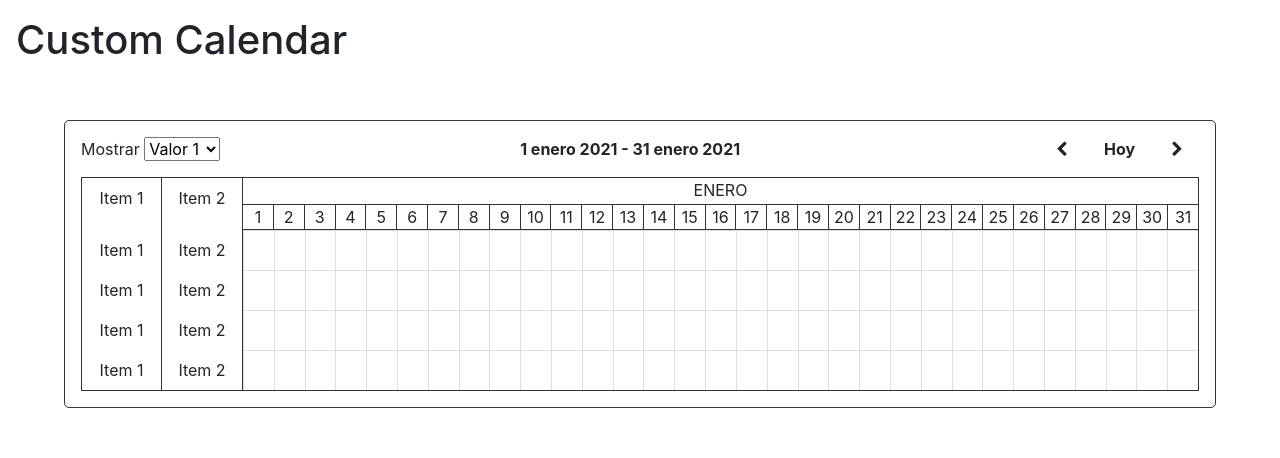
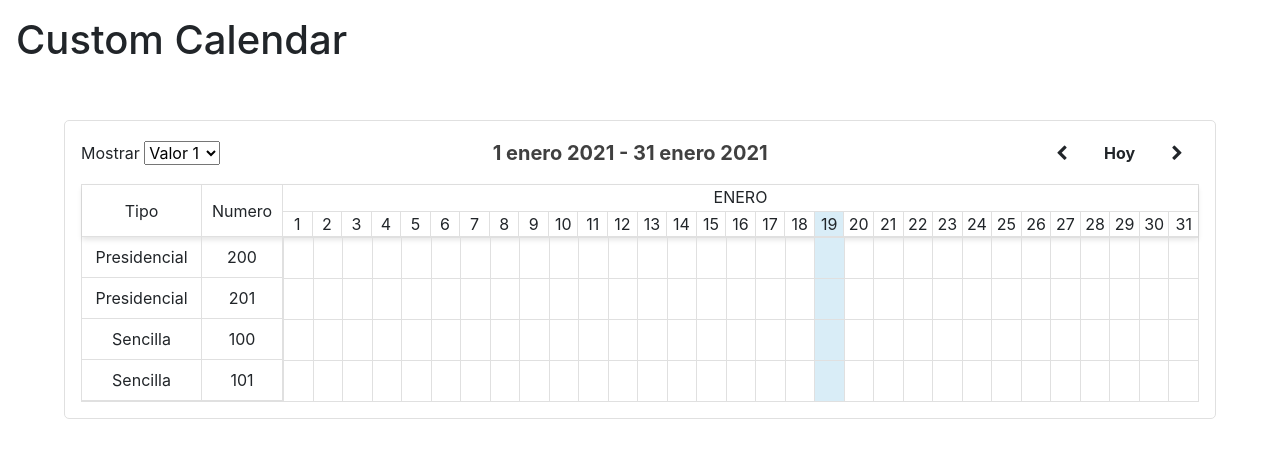
Before and after one commit to AndreyPootMay/calendar_reactive_mockup, a PHP site: page /index.html in a window 1280 px wide. Shown: the top 458 px of the page. Run offline with PHP 8.4, Linux system fonts and the light colour scheme.

Commit message:
modificaciones

```diff
--- a/css/styles.css
+++ b/css/styles.css
@@ -14,7 +14,7 @@ table {
 	width: 90%;
 	margin: auto;
 	margin-top: 2rem;
-	border: 1px solid #333333;
+	border: 1px solid #e0e0e0;
 	padding: 1rem;
 	border-radius: 5px;
 }
@@ -26,26 +26,42 @@ table {
 }
 
 .calendar__actions-date-view p {
+	border: 0;
+	font-size: 20px;
 	font-weight: bold;
+	width: 100%;
+	text-align: center;
+	left: 0;
+	padding: 1px 0 0 0;
+	color: rgba(0, 0, 0, 0.75);
 }
 
 .calendar__actions-switch-date span {
 	font-weight: bold;
 	cursor: pointer;
 	margin: 0 1rem;
+	transition: 0.3s all ease;
+}
+
+.calendar__actions-switch-date span:hover {
+	color: #007bff;
 }
 
 /*-------------------- Calendario --------------------*/
 .calendar {
-	border: 1px solid #333333;
+	border: 1px solid #e0e0e0;
 	margin-top: 1rem;
 }
 
 .calendar__container-header,
 .calendar__container-body {
 	display: grid;
-	grid-template-columns: 80px 80px auto;
+	grid-template-columns: 120px 80px auto;
 	border-collapse: collapse;
+}
+
+.calendar__container-header {
+	box-shadow: 0 3px 5px 0 rgba(0, 0, 0, 0.1) !important;
 }
 
 .calendar__container-body {
@@ -53,11 +69,15 @@ table {
 }
 
 .calendar__container-item-1 {
-	border-right: 1px solid #333333;
+	border-right: 1px solid #e0e0e0;
 }
 
 .calendar__container-item-1,
 .calendar__container-item-2 {
+	align-items: center;
+	border-bottom: 1px solid #e0e0e0;
+	display: flex;
+	justify-content: center;
 	padding: 0.5rem 0.5rem;
 	text-align: center;
 }
@@ -68,7 +88,7 @@ table {
 }
 
 .calendar__date-title {
-	border-left: 1px solid #333333;
+	border-left: 1px solid #e0e0e0;
 	text-align: center;
 }
 
@@ -84,15 +104,15 @@ table {
 }
 
 .calendar__date-dates > span {
-	border-left: 1px solid #333333;
-	border-top: 1px solid #333333;
-	border-bottom: 1px solid #333333;
+	border-left: 1px solid #e0e0e0;
+	border-top: 1px solid #e0e0e0;
+	border-bottom: 1px solid #e0e0e0;
 	text-align: center;
 }
 
 .calendar__date-dates > div {
-	border-left: 1px solid #dddddd;
-	border-top: 1px solid #dddddd;
+	border-left: 1px solid #e0e0e0;
+	border-top: 1px solid #e0e0e0;
 	text-align: center;
 }
 
@@ -101,7 +121,7 @@ table {
 }
 
 .calendar__bookings-items {
-	border-left: 1px solid #333333;
+	border-left: 1px solid #e0e0e0;
 	display: grid;
 	font-size: 0;
 }
@@ -133,3 +153,7 @@ table {
 .clip-4 {
 	clip-path: polygon(100% 0, 100% 100%, 0% 100%);
 }
+
+.current-day {
+	background-color: #d9edf7;
+}
--- a/index.html
+++ b/index.html
@@ -33,272 +33,68 @@
 						</select>
 					</div>
 					<div class="calendar__actions-date-view">
-                    <p class="m-0" id="calendar-text">
-                        1 Ene 21 - 31 Ene 21
-                    </p>
+						<p class="m-0" id="calendar-text">1 Ene 21 - 31 Ene 21</p>
 					</div>
 					<div class="calendar__actions-switch-date">
-                    <span id="btnLeft"
-                        ><i class="fa fa-chevron-left"></i
-                    ></span>
+						<span id="btnLeft"><i class="fa fa-chevron-left"></i></span>
 						<span id="btnCurrent">Hoy</span>
-                    <span id="btnRight"
-                        ><i class="fa fa-chevron-right"></i
-                    ></span>
+						<span id="btnRight"><i class="fa fa-chevron-right"></i></span>
 					</div>
 				</div>
 
 				<div class="calendar">
 					<div class="calendar__container-header">
 						<div class="calendar__container-item-1">
-                        <span>Item 1</span>
+							<span>Tipo</span>
 						</div>
 						<div class="calendar__container-item-2">
-                        <span>Item 2</span>
+							<span>Numero</span>
 						</div>
 						<div class="calendar__date-container">
-                        <div
-                            class="calendar__date-title"
-                            id="calendar-monthTitle"
-                        >
-                            ENE
-                        </div>
-                        <div
-                            class="calendar__date-dates"
-                            id="calendar__days"
-                        ></div>
-                    </div>
-                </div>
-                <div class="calendar__container-body">
-                    <div class="calendar__container-item-1">
-                        <span>Item 1</span>
-                    </div>
-                    <div class="calendar__container-item-2">
-                        <span>Item 2</span>
-                    </div>
-                    <div class="calendar__bookings-items">
-                        <div class="calendar__date-dates booking-days">
-                            <!-- <div data-day="1" style="border-bottom: none;">
-                        <span class="booking clip-4" style="background: #A50CA0;" data-toggle="tooltip" data-placement="top" title="Booking 1"></span>
-                    </div>
-                    <div data-day="2" style="border: none;">
-                        <span class="booking" style="background: #A50CA0;" data-toggle="tooltip" data-placement="top" title="Booking 1"></span>
-                    </div>
-                    <div data-day="3" style="border: none;">
-                        <span class="booking clip-2" style="background: #A50CA0;" data-toggle="tooltip" data-placement="top" title="Booking 1"></span>
-                        <span class="booking clip-1" style="background: #FFFC44;" data-toggle="tooltip" data-placement="bottom" title="Booking 2"></span>
-                    </div>
-                    <div data-day="4" style="border: none;">
-                        <span class="booking clip-2" style="background: #FFFC44;" data-toggle="tooltip" data-placement="bottom" title="Booking 2"></span>
-                    </div>
-                    <div data-day="5"></div>
-                    <div data-day="6"></div>
-                    <div data-day="7"></div>
-                    <div data-day="8"></div>
-                    <div data-day="9"></div>
-                    <div data-day="10"></div>
-                    <div data-day="11"></div>
-                    <div data-day="12"></div>
-                    <div data-day="13"></div>
-                    <div data-day="14"></div>
-                    <div data-day="15"></div>
-                    <div data-day="16"></div>
-                    <div data-day="17"></div>
-                    <div data-day="18"></div>
-                    <div data-day="19"></div>
-                    <div data-day="20"></div>
-                    <div data-day="21"></div>
-                    <div data-day="22"></div>
-                    <div data-day="23"></div>
-                    <div data-day="24"></div>
-                    <div data-day="25"></div>
-                    <div data-day="26"></div>
-                    <div data-day="27"></div>
-                    <div data-day="28"></div>
-                    <div data-day="29"></div>
-                    <div data-day="30"></div>
-                    <div data-day="31"></div> -->
+							<div class="calendar__date-title" id="calendar-monthTitle">ENE</div>
+							<div class="calendar__date-dates" id="calendar__days"></div>
 						</div>
 					</div>
 
+					<div class="calendar__container-body">
 						<div class="calendar__container-item-1">
-                        <span>Item 1</span>
+							<span>Presidencial</span>
 						</div>
 						<div class="calendar__container-item-2">
-                        <span>Item 2</span>
+							<span>200</span>
 						</div>
 						<div class="calendar__bookings-items">
-                        <div class="calendar__date-dates booking-days">
-                            <!-- <div data-day="1"></div>
-                    <div data-day="2"></div>
-                    <div data-day="3"></div>
-                    <div data-day="4"></div>
-                    <div data-day="5"></div>
-                    <div data-day="6"></div>
-                    <div data-day="7"></div>
-                    <div data-day="8"></div>
-                    <div data-day="9" style="border-bottom: none;">
-                        <span class="booking clip-4" style="background: #210CA5;" data-toggle="tooltip" data-placement="top" title="Booking 3"></span>
-                    </div>
-                    <div data-day="10" style="border: none;">
-                        <span class="booking" style="background: #210CA5;" data-toggle="tooltip" data-placement="top" title="Booking 3"></span>
-                    </div>
-                    <div data-day="11" style="border: none;">
-                        <span class="booking" style="background: #210CA5;" data-toggle="tooltip" data-placement="top" title="Booking 3"></span>
-                    </div>
-                    <div data-day="12" style="border: none;">
-                        <span class="booking clip-2" style="background: #210CA5;" data-toggle="tooltip" data-placement="top" title="Booking 3"></span>
-                    </div>
-                    <div data-day="13"></div>
-                    <div data-day="14"></div>
-                    <div data-day="15"></div>
-                    <div data-day="16"></div>
-                    <div data-day="17"></div>
-                    <div data-day="18"></div>
-                    <div data-day="19"></div>
-                    <div data-day="20"></div>
-                    <div data-day="21" style="border-bottom: none;">
-                        <span class="booking clip-4" style="background: #0CA589;" data-toggle="tooltip" data-placement="top" title="Booking 3"></span>
-                    </div>
-                    <div data-day="22" style="border: none;">
-                        <span class="booking" style="background: #0CA589;" data-toggle="tooltip" data-placement="top" title="Booking 3"></span>
-                    </div>
-                    <div data-day="23" style="border: none;">
-                        <span class="booking" style="background: #0CA589;" data-toggle="tooltip" data-placement="top" title="Booking 3"></span>
-                    </div>
-                    <div data-day="24" style="border: none;">
-                        <span class="booking" style="background: #0CA589;" data-toggle="tooltip" data-placement="top" title="Booking 3"></span>
-                    </div>
-                    <div data-day="25" style="border: none;">
-                        <span class="booking clip-2" style="background: #0CA589;" data-toggle="tooltip" data-placement="top" title="Booking 3"></span>
-                    </div>
-                    <div data-day="26"></div>
-                    <div data-day="27"></div>
-                    <div data-day="28"></div>
-                    <div data-day="29"></div>
-                    <div data-day="30"></div>
-                    <div data-day="31"></div> -->
-                        </div>
+							<div class="calendar__date-dates booking-days"></div>
 						</div>
 
 						<div class="calendar__container-item-1">
-                        <span>Item 1</span>
+							<span>Presidencial</span>
 						</div>
 						<div class="calendar__container-item-2">
-                        <span>Item 2</span>
+							<span>201</span>
 						</div>
 						<div class="calendar__bookings-items">
-                        <div class="calendar__date-dates booking-days">
-                            <!-- <div data-day="1"></div>
-                    <div data-day="2"></div>
-                    <div data-day="3"></div>
-                    <div data-day="4"></div>
-                    <div data-day="5"></div>
-                    <div data-day="6"></div>
-                    <div data-day="7"></div>
-                    <div data-day="8"></div>
-                    <div data-day="9"></div>
-                    <div data-day="10"></div>
-                    <div data-day="11"></div>
-                    <div data-day="12"></div>
-                    <div data-day="13"></div>
-                    <div data-day="14" style="border-bottom: none;">
-                        <span class="booking clip-4" style="background-color: crimson;"></span>
-                    </div>
-                    <div data-day="15" style="border: none;">
-                        <span class="booking" style="background-color: crimson;"></span>
-                    </div>
-                    <div data-day="16" style="border: none;">
-                        <span class="booking" style="background-color: crimson;"></span>
-                    </div>
-                    <div data-day="17" style="border: none;">
-                        <span class="booking" style="background-color: crimson;"></span>
-                    </div>
-                    <div data-day="18" style="border: none;">
-                        <span class="booking" style="background-color: crimson;"></span>
-                    </div>
-                    <div data-day="19" style="border: none;">
-                        <span class="booking" style="background-color: crimson;"></span>
-                    </div>
-                    <div data-day="20" style="border: none;">
-                        <span class="booking" style="background-color: crimson;"></span>
-                    </div>
-                    <div data-day="21" style="border: none;">
-                        <span class="booking" style="background-color: crimson;"></span>
-                    </div>
-                    <div data-day="22" style="border: none;">
-                        <span class="booking clip-2" style="background-color: crimson;"></span>
-                    </div>
-                    <div data-day="23"></div>
-                    <div data-day="24"></div>
-                    <div data-day="25"></div>
-                    <div data-day="26"></div>
-                    <div data-day="27"></div>
-                    <div data-day="28"></div>
-                    <div data-day="29"></div>
-                    <div data-day="30"></div>
-                    <div data-day="31"></div> -->
-                        </div>
+							<div class="calendar__date-dates booking-days"></div>
 						</div>
 
 						<div class="calendar__container-item-1">
-                        <span>Item 1</span>
+							<span>Sencilla</span>
 						</div>
 						<div class="calendar__container-item-2">
-                        <span>Item 2</span>
+							<span>100</span>
 						</div>
 						<div class="calendar__bookings-items">
-                        <div class="calendar__date-dates booking-days">
-                            <!-- <div data-day="1"></div>
-                    <div data-day="2"></div>
-                    <div data-day="3"></div>
-                    <div data-day="4"></div>
-                    <div data-day="5"></div>
-                    <div data-day="6"></div>
-                    <div data-day="7"></div>
-                    <div data-day="8"></div>
-                    <div data-day="9"></div>
-                    <div data-day="10"></div>
-                    <div data-day="11"></div>
-                    <div data-day="12"></div>
-                    <div data-day="13"></div>
-                    <div data-day="14" style="border-bottom: none;">
-                        <span class="booking clip-4" style="background-color: crimson;"></span>
+							<div class="calendar__date-dates booking-days"></div>
 						</div>
-                    <div data-day="15" style="border: none;">
-                        <span class="booking" style="background-color: crimson;"></span>
+
+						<div class="calendar__container-item-1">
+							<span>Sencilla</span>
 						</div>
-                    <div data-day="16" style="border: none;">
-                        <span class="booking" style="background-color: crimson;"></span>
+						<div class="calendar__container-item-2">
+							<span>101</span>
 						</div>
-                    <div data-day="17" style="border: none;">
-                        <span class="booking" style="background-color: crimson;"></span>
-                    </div>
-                    <div data-day="18" style="border: none;">
-                        <span class="booking" style="background-color: crimson;"></span>
-                    </div>
-                    <div data-day="19" style="border: none;">
-                        <span class="booking" style="background-color: crimson;"></span>
-                    </div>
-                    <div data-day="20" style="border: none;">
-                        <span class="booking" style="background-color: crimson;"></span>
-                    </div>
-                    <div data-day="21" style="border: none;">
-                        <span class="booking" style="background-color: crimson;"></span>
-                    </div>
-                    <div data-day="22" style="border: none;">
-                        <span class="booking clip-2" style="background-color: crimson;"></span>
-                    </div>
-                    <div data-day="23"></div>
-                    <div data-day="24"></div>
-                    <div data-day="25"></div>
-                    <div data-day="26"></div>
-                    <div data-day="27"></div>
-                    <div data-day="28"></div>
-                    <div data-day="29"></div>
-                    <div data-day="30"></div>
-                    <div data-day="31"></div> -->
-                        </div>
+						<div class="calendar__bookings-items">
+							<div class="calendar__date-dates booking-days"></div>
 						</div>
 					</div>
 				</div>
@@ -328,9 +124,27 @@
 				$('[data-toggle="tooltip"]').tooltip();
 			});
 
+			const data = [
+				{
+					type: 'Presidencial',
+					code: 200,
+					folio: '0001',
+					group: 'YUCA-200',
+					booking: [
+						{
+							checkIn: '2020-01-30',
+							checkOut: '2020-01-31',
+						},
+					],
+				},
+			];
+
+			console.log(data);
+
 			moment.locale('es');
 
 			let cMonth = new Date().getMonth();
+			const cDay = moment().format('D');
 
 			const afterMonth = () => {
 				cMonth--;
@@ -351,11 +165,9 @@
 			};
 
 			const printDays = (month) => {
-            const ttlDays = moment()
-                .endOf('month')
-                .add(month, 'month')
-                .format('DD');
+				const ttlDays = moment().endOf('month').add(month, 'month').format('DD');
 				const eDays = document.querySelector('#calendar__days');
+				const cMonth = new Date().getMonth();
 
 				eDays.innerHTML = '';
 
@@ -363,18 +175,20 @@
 					const eSpan = document.createElement('span');
 					eSpan.innerHTML = `${i + 1}`;
 
+					if (i + 1 === Number(cDay) && Number(month) === cMonth) {
+						eSpan.className = 'current-day';
+					}
+
 					eDays.appendChild(eSpan);
 				}
 
 				printTxtDate(ttlDays, month);
-            printBookings(ttlDays);
+				printBookings(ttlDays, month);
 			};
 
 			const printTxtDate = (ttlDays, month) => {
 				const eTextDate = document.getElementById('calendar-text');
-            const eMonthTitle = document.getElementById(
-                'calendar-monthTitle'
-            );
+				const eMonthTitle = document.getElementById('calendar-monthTitle');
 				const txtMonth = moment().add(month, 'month').format('MMMM');
 				const txtYear = moment().add(month, 'month').format('YYYY');
 
@@ -382,8 +196,9 @@
 				eMonthTitle.innerText = `${txtMonth.toUpperCase()}`;
 			};
 
-        const printBookings = (days) => {
+			const printBookings = (days, month) => {
 				const eDaysBooking = document.querySelectorAll('.booking-days');
+				const cMonth = new Date().getMonth();
 
 				setStyGridTempCol(days);
 
@@ -393,15 +208,17 @@
 					for (let i = 0; i < days; i++) {
 						const eDiv = document.createElement('div');
 
+						if (i + 1 === Number(cDay) && cMonth === month) {
+							eDiv.className = 'current-day';
+						}
+
 						e.appendChild(eDiv);
 					}
 				});
 			};
 
 			const setStyGridTempCol = (days) => {
-            const eGrid = document.querySelectorAll(
-                '.calendar__date-dates'
-            );
+				const eGrid = document.querySelectorAll('.calendar__date-dates');
 
 				eGrid.forEach((e) => {
 					e.style.gridTemplateColumns = 'repeat(' + days + ', 1fr)';
```
Lines whose indentation alone changed are shown as unchanged.
